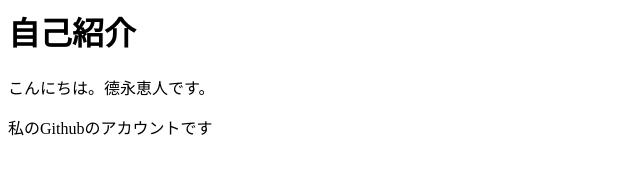
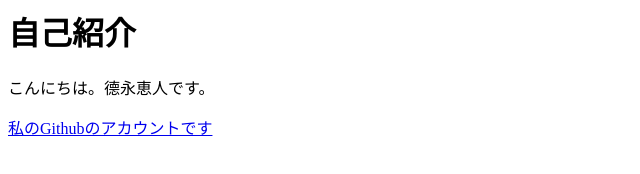
Before and after one commit to tokukei10/kadai, a plain HTML site: page kadai-02/index.html in a window 1280 px wide. Shown: the whole page, without its empty margins (0-640 px from the left). Drawn offline with Linux system fonts and the light colour scheme.

Commit message:
HTMLを追加

```diff
--- a/kadai-02/index.html
+++ b/kadai-02/index.html
@@ -1,11 +1,12 @@
 <html>
 <head>
 <title>授業の課題　/　自己紹介</title>
+<meta http-equiv="content-type" charset="utf-8">
 </head>
 <body>
 <h1>自己紹介</h1>
 <p>こんにちは。德永恵人です。</p>
-<p>私のGithubのアカウントです<a href="https://github.com/tokukei10"></a></p>
+<p><a href="https://github.com/tokukei10">私のGithubのアカウントです</a></p>
 <!--これはコメントです-->
 </body>
 </html>
```
Also changed, not shown: kadai-01/index.html (+1 -0 lines).
